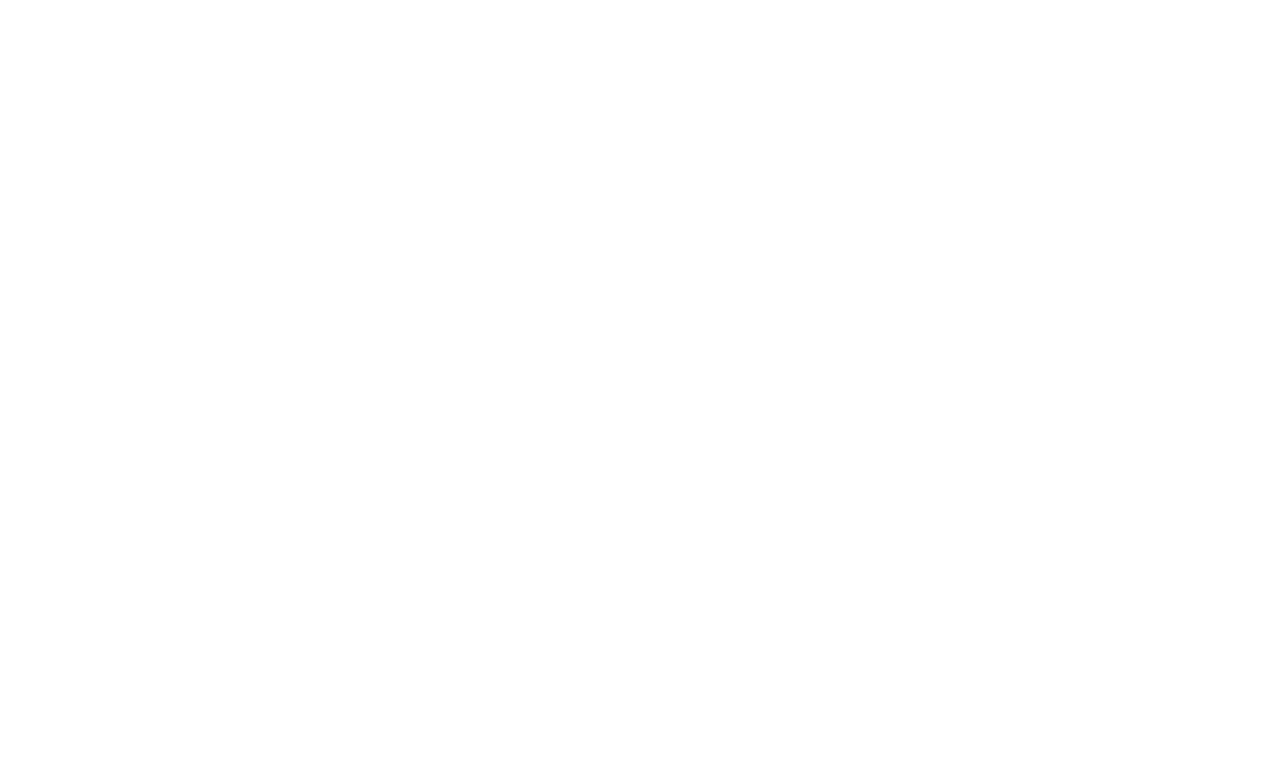
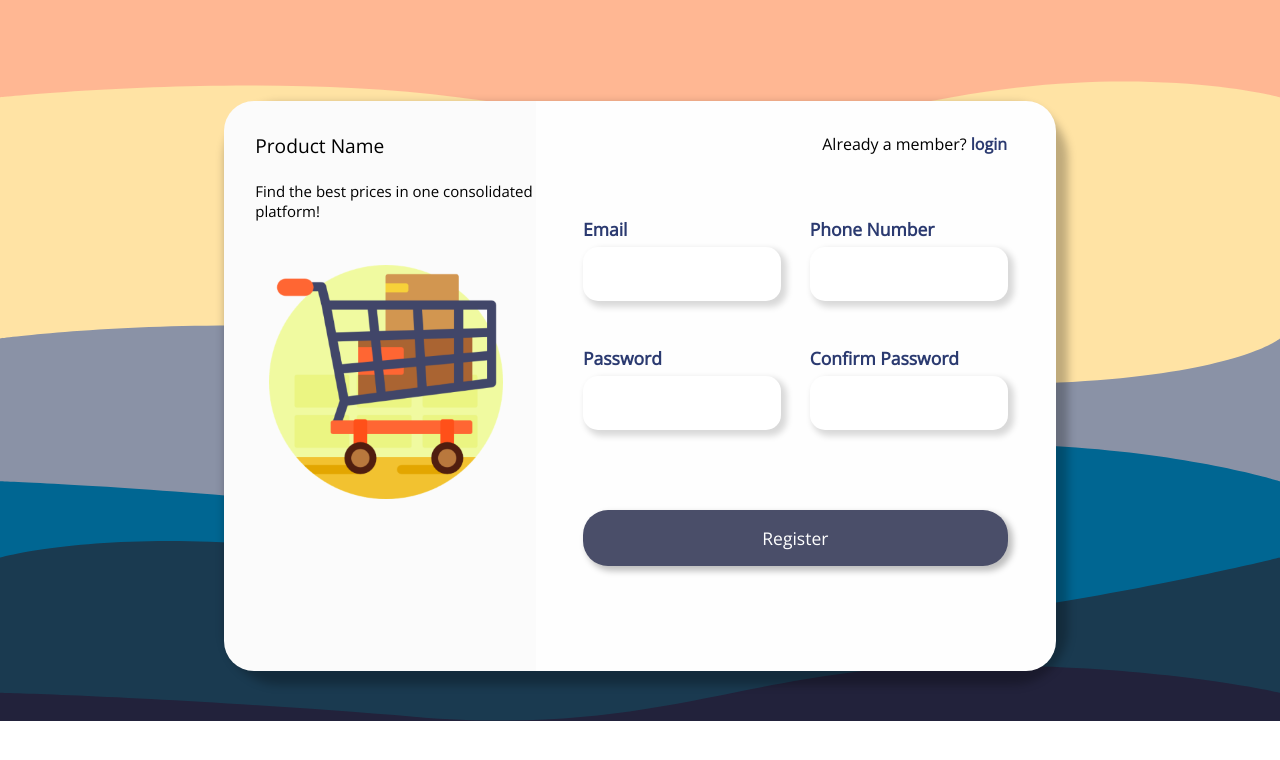
Before and after one commit to e-wai/george, a React (Create React App) app: page /register in a window 1280 px wide. Shown: the top 760 px of the page. Built offline with nearby package versions, Linux system fonts and the light colour scheme.

Commit message:
Sign-Up and Log-In Pages

```diff
--- a/src/App.js
+++ b/src/App.js
@@ -10,7 +10,7 @@
     <main>
       <Switch>
         {/* Main page is register page for now */}
-        <Route path="/" component={Register} exact />
+        <Route path="/register" component={Register} exact />
         <Route path="/login" component={Login} exact />
         <Route path="/main" component={Main} exact />
       </Switch>
--- a/src/components/Login.js
+++ b/src/components/Login.js
@@ -54,28 +54,29 @@
         //     <button onClick={() => loginClicked()}>Login</button>
         // </div>
 
-
         <div id='signup-modal'>
+            <div class="mainBackground">
                 <div className='row'>
                     <div className='col' id='info-col'>
                         <p className='title-text'>Product Name</p>
-                    <p className='info-text'>Find the best prices in one consolidated platform!</p>
+                        <p className='description-text'>Find the best prices in one consolidated platform!</p>
                         <img id='icon' alt='grocery-cart-icon' src={GroceryCartIcon}/>
                     </div>
                     <div className='col' id='signup-col'>
-                    <p className='info-text' id='sign-up-text'>Not a member? {<a href={"http://localhost:3000/"}>Sign up</a>}</p>
+                        <p className='info-text' id='sign-up-text'>Not a member? {<a href={"http://localhost:3000/register"}>signup</a>}</p>
                         <div className='sign-up-content'>
                             <label>
                                 Email
                                 <br/>
-                            <input type="text" name="email" value={email} onChange={event => setEmail(event.target.value)}/>
+                                <input className='textInput' type="text" name="email" value={email} onChange={event => setEmail(event.target.value)}/>
                             </label>
                             <label>
                                 Password
                                 <br/>
-                            <input type="password" name="password" value={password} onChange={event => setPassword(event.target.value)}/>
+                                <input className='textInput' type="password" name="password" value={password} onChange={event => setPassword(event.target.value)}/>
                             </label>
-                        <button id='log-in-button' onClick={() => loginClicked()}>Log in</button>
+                            <button id='log-in-button' onClick={() => loginClicked()}>Login</button>
+                        </div>
                     </div>
                 </div>
             </div>
--- a/src/components/Main.js
+++ b/src/components/Main.js
@@ -13,7 +13,7 @@
               console.log("user" + user.uid)
               setUserUID(user.uid);
             } else {
-                window.location.href = "http://localhost:3000/"
+                window.location.href = "http://localhost:3000/register"
             }
         });
     }, [])
--- a/src/components/Register.js
+++ b/src/components/Register.js
@@ -1,6 +1,8 @@
 import React, { useState, useEffect } from 'react';
 import fire from '../firebase';
 import * as firebase from 'firebase';
+import GroceryCartIcon from '../assets/grocery_cart_icon.png';
+import './SignupModalComponent.css';
 
 const Register = () => {
 
@@ -43,34 +45,76 @@
     }
 
     return (
-        <div>
-            <h1>Welcome to George!</h1>
-            <div>
-                <label>
-                    <a>Email: </a>
-                    <input type="text" value={email} onChange={event => setEmail(event.target.value)} />
-                </label>
+        <div id='signup-modal'>
+            <div class="mainBackground">
+                <div className='row-reg'>
+                    <div className='col' id='info-col'>
+                        <p className='title-text'>Product Name</p>
+                        <p className='description-text'>Find the best prices in one consolidated platform!</p>
+                        <img id='icon' alt='grocery-cart-icon' src={GroceryCartIcon}/>
+                    </div>
+                    <div className='col' id='signup-col'>
+                        <p className='info-text' id='sign-up-text'>Already a member? {<a href={"http://localhost:3000/login"}>login</a>}</p>
+                        <div className='sign-up-grid-content'>
+                            <label className='label1'>
+                                Email
+                                <br/>
+                                <input className='textInputGrid' type="text" name="email" value={email} onChange={event => setEmail(event.target.value)} />
+                            </label>
+                            <label className='label2'>
+                                Phone Number
+                                <br/>
+                                <input className='textInputGrid' type="tel" name="phone" value={phone_number} onChange={event => setPhoneNumber(event.target.value)}/>
+                            </label>
+                            <label className='label3'>
+                                Password
+                                <br/>
+                                <input className='textInputGrid' type="password" value={password} onChange={event => setPassword(event.target.value)}/>
+                            </label>
+                            <label className='label4'>
+                                Confirm Password
+                                <br/>
+                                <input className='textInputGrid' type="password"/>
+                            </label>
+                            <button className='label5' id='register-button' onClick={() => registerClicked()}>Register</button>
+                        </div>
+                    </div>
+                </div>
             </div>
-            <div>
-                <label>
-                    <a>Password: </a>
-                    <input type="password" value={password} onChange={event => setPassword(event.target.value)}/>
-                </label>
-            </div>
-            <div>
-                <label>
-                    <a>Phone Number (xxx xxx xxxx): </a>
-                    <input type="text" value={phone_number} onChange={event => setPhoneNumber(event.target.value)}/>
-                </label>
-            </div>
+        </div>
+        // <div>
+        //     <div>
+        //         <label>
+        //             <a>Email: </a>
+        //             <input type="text" value={email} onChange={event => setEmail(event.target.value)} />
+        //         </label>
+        //     </div>
+        //     <div>
+        //         <label>
+        //             <a>Password: </a>
+        //             <input type="password" value={password} onChange={event => setPassword(event.target.value)}/>
+        //         </label>
+        //     </div>
+        //     <div>
+        //         <label>
+        //             <a>Confirm Password: </a>
+        //             <input type="password" value={password} onChange={event => setPassword(event.target.value)}/>
+        //         </label>
+        //     </div>
+        //     <div>
+        //         <label>
+        //             <a>Phone Number (xxx xxx xxxx): </a>
+        //             <input type="text" value={phone_number} onChange={event => setPhoneNumber(event.target.value)}/>
+        //         </label>
+        //     </div>
 
-            <button onClick={() => registerClicked()}>Register</button>
-            <button onClick={() => {
-                window.location.href = "http://localhost:3000/login"
-            }}>
-                Login
-            </button>
-        </div>
+        //     <button onClick={() => registerClicked()}>Register</button>
+        //     <button onClick={() => {
+        //         window.location.href = "http://localhost:3000/login"
+        //     }}>
+        //         Login
+        //     </button>
+        // </div>
     );
 }
 
--- a/src/components/SignupModalComponent.css
+++ b/src/components/SignupModalComponent.css
@@ -1,10 +1,44 @@
+
+@import url(https://fonts.googleapis.com/css?family=Open+Sans);
+
+html, body {
+    height: 100%;
+    margin: 0;
+}
+
+input:focus,
+select:focus,
+textarea:focus,
+button:focus {
+    outline: none;
+}
+
 .row {
     display: flex;
     flex-direction: row;
     flex-wrap: wrap;
-    width:65vw;
+    width: 65vw;
     height: 70vh;
+    left: 17.5%;
+    top: 14%;
+    position: absolute;
+    border-radius: 50px;
+    box-shadow: 6px 8px 9px 6px rgba(0, 0, 0, 0.25);
 }
+
+.row-reg {
+    display: flex;
+    flex-direction: row;
+    flex-wrap: wrap;
+    width: 65vw;
+    height: 71.25vh;
+    left: 17.5%;
+    top: 14%;
+    position: absolute;
+    border-radius: 50px;
+    box-shadow: 6px 8px 9px 6px rgba(0, 0, 0, 0.25);
+}
+
 
 .col {
     display: flex;
@@ -12,15 +46,25 @@
     flex-basis: 100%;
 }
 
+.mainBackground {
+    background: url('../assets/Background_Main.svg') no-repeat center;
+    background-size: cover;
+    position: relative;
+    top: 0px;
+    height: 721px;
+}
+
 #info-col {
     background-color: #fbfbfb;
     flex: 2;
     align-items: left;
     text-align: left;
+    border-radius: 30px 0px 0px 30px;
 }
 
 #info-col > p {
     margin-left: 10%;
+    font-family: 'Open Sans',serif;
 }
 
 #signup-col {
@@ -33,34 +77,97 @@
 
     display: flex;
     flex-direction: column;
+    border-radius: 0px 30px 30px 0px;
 }
 
 .sign-up-content {
-    flex: 1;
+    flex: 1 1;
     display: flex;
     flex-direction: column;
     justify-content: center;
+    position: relative;
+    left: 4.5%;
+    top: 7.5%;
     margin-bottom: 10vh;
 }
+
+.sign-up-grid-content {
+    width: 92.5%;
+    position: relative;
+    top: 7.5%;
+    left: 4.5%;
+    display: grid;
+    grid-column-gap: 20px;
+    grid-row-gap: 0px;
+}
+
+.label1 {
+    grid-area: 1 / 1 / 2 / 2;
+}
+
+.label2 {
+    grid-area: 1 / 2 / 2 / 3;
+}
+
+.label3 {
+    grid-area: 2 / 1 / 3 / 2;
+ }
+
+.label4 {
+     grid-area: 2 / 2 / 3 / 3;
+}
+
+.label5 {
+    grid-area: 3 / 1 / 3  / 3;
+}
+
+
+.textInput {
+    padding-left: 5%;
+    font-family: 'Open Sans',serif;
+    color: #2B3A70;
+    font-weight: 800;
+}
+
+.textInputGrid {
+    padding-left: 10%;
+    font-family: 'Open Sans',serif;
+    color: #2B3A70;
+    font-weight: 800;
+}
+
 
 .title-text {
     color: black;
     font-size: larger;
+    position: relative;
+    top: 2%;
 }
 
 .info-text {
     color: black;
     font-size: medium;
+    font-family: 'Open Sans',serif;
+}
+
+.description-text {
+    font-size: 15px;
 }
 
 #icon {
-    width: 70%;
+    width: 75%;
     margin: 5vh;
+    position: relative;
+    bottom: 2%;
+    left: 1.5%;
 }
 
 label {
-    font-size: medium;
-    color: black;
+    font-weight: 600;
+    font-size: 17.5px;
+    color: #2B3A70;
+    font-family: 'Open Sans',serif;
+    line-height: 2;
 }
 
 #log-in-button {
@@ -68,16 +175,42 @@
     margin-bottom: 5vh;
     padding-top: 2vh;
     padding-bottom: 2vh;
-    width: 100%;
-    background-color: #4A4E69;
+    width: 90%;
     color: #ffffff;
-    border-style: solid 1px #888888;
-    box-shadow: 3px 3px 2px #444444;
-    border-radius: 5px;
+    background: #4A4E69;
+    box-shadow: 4px 4px 6px 1px rgba(0, 0, 0, 0.25);
+    border-radius: 25px;
+    border: 10px #FFFFFF;
+    font-family: 'Open Sans',serif;
+    font-size: 17.5px;
+}
+
+#register-button {
+    margin-top: 5vh;
+    margin-bottom: 5vh;
+    padding-top: 2vh;
+    padding-bottom: 2vh;
+    width: 98%;
+    color: #ffffff;
+    background: #4A4E69;
+    box-shadow: 4px 4px 6px 1px rgba(0, 0, 0, 0.25);
+    border-radius: 25px;
+    border: 10px #FFFFFF;
+    font-family: 'Open Sans',serif;
+    font-size: 17.5px;
 }
 
 #sign-up-text {
     text-align: right;
+    font-family: 'Open Sans',serif;
+    position: relative;
+    right: 5%;
+}
+
+#sign-up-text > a {
+    text-decoration: none;
+    font-weight: 800;
+    color: #2B3A70;
 }
 
 form {
@@ -86,10 +219,12 @@
 
 input {
     font-size: medium;
+    position: relative;
     padding-top: 2vh;
     padding-bottom: 2vh;
-    width: 100%;
-    border-style: solid 1px #888888;
-    box-shadow: 3px 3px 2px #444444;
-    border-radius: 5px;
+    width: 85%;
+    box-shadow: 4px 4px 6px 2px rgba(0, 0, 0, 0.15);
+    border-radius: 15px;
+    border: 5px #ffffff;
+    margin-bottom: 40px;
 }
```
Also changed, not shown: src/components/SignupModalComponent.js (+7 -5 lines), src/assets/Background_Main.svg (added). Lines whose indentation alone changed are shown as unchanged.
